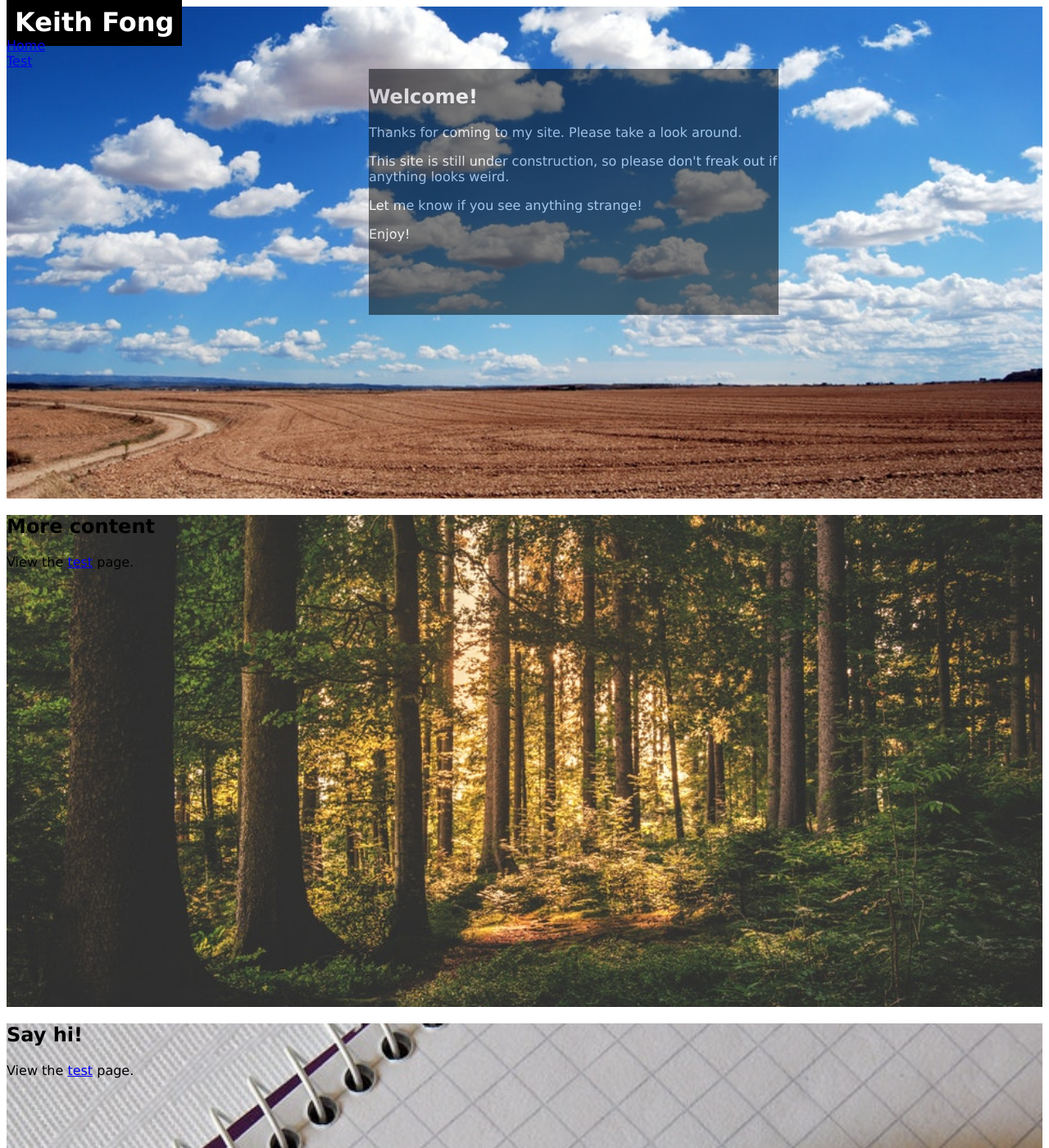
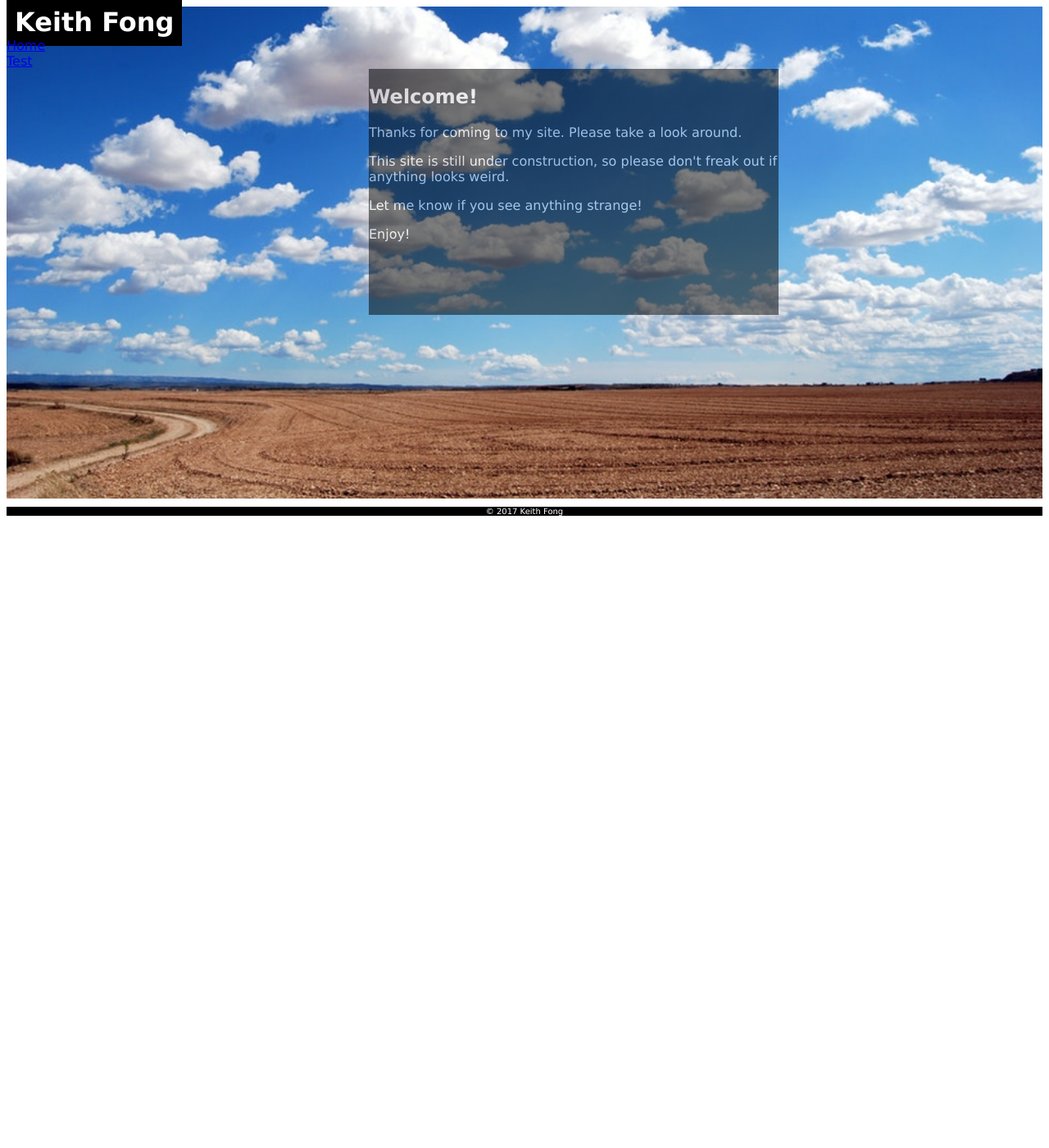
Before and after one commit to hikeithf/hikeithf.github.io, a Jekyll site: the page index.html, which Jekyll copies as it is, in a window 1280 px wide and 1400 px high. Shown: the whole window at 82% size. Built offline with Jekyll 4.4.1, drawn with Linux system fonts in a browser that asks for light colours.

Commit message:
Update index.html

```diff
--- a/index.html
+++ b/index.html
@@ -21,14 +21,6 @@
     <p>Enjoy!</p>
     </div>
   </div>
-<div class="middle">
-<h2>More content</h2>
-<p>View the <a href="/test">test</a> page.</p>
-  </div>
-  <div class="bottom">
-<h2>Say hi!</h2>
-<p>View the <a href="/test">test</a> page.</p>
-    </div>
     <!--Footer -->
     <div class="footer">
   <p>&copy; 2017 Keith Fong</p>
```
